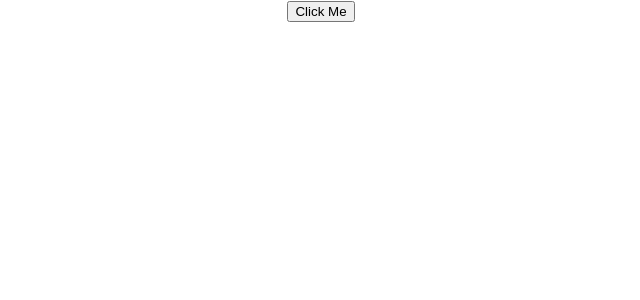
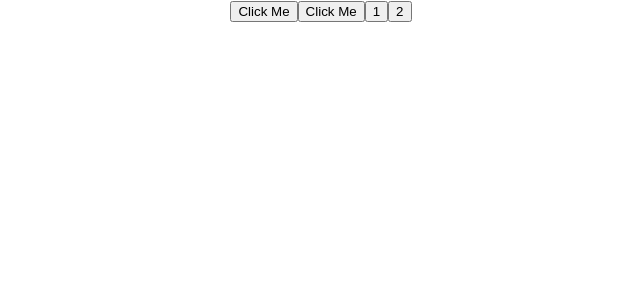
Before and after one commit to regggulus/Microtask_project, a React (Create React App) app: page / in a window 1280 px wide. Shown: the top 300 px of the page, without its empty margins (319-959 px from the left). Built offline with nearby package versions, Linux system fonts and the light colour scheme.

Commit message:
Разогрев с примерами

```diff
--- a/src/HW_monday/button/MyButton.tsx
+++ b/src/HW_monday/button/MyButton.tsx
@@ -2,12 +2,24 @@ import React, {MouseEvent} from "react";
 
 
 export function MyButton() {
-    const buttonClick = (event: MouseEvent<HTMLButtonElement>) => {
+    /*const buttonClick = (event: MouseEvent<HTMLButtonElement>) => {
         console.log("Hi")
+    }*/
+    const onClickHandler = (name: string) => {
+        console.log(name)
+    }
+    const foo1 = (event: MouseEvent<HTMLButtonElement>) => {
+        console.log("Hi, foo1!!!")
+    }
+    const foo2 = (age: number) => {
+        console.log(age)
     }
     return (
         <div>
-            <button onClick={buttonClick}>Click Me</button>
+            <button onClick={(event) => onClickHandler("Bob")}>Click Me</button>
+            <button onClick={(event) => onClickHandler("Sam")}>Click Me</button>
+            <button onClick={foo1}>1</button>
+            <button onClick={ (event) => {foo2(100200)}}>2</button>
         </div>
     )
 }
```
